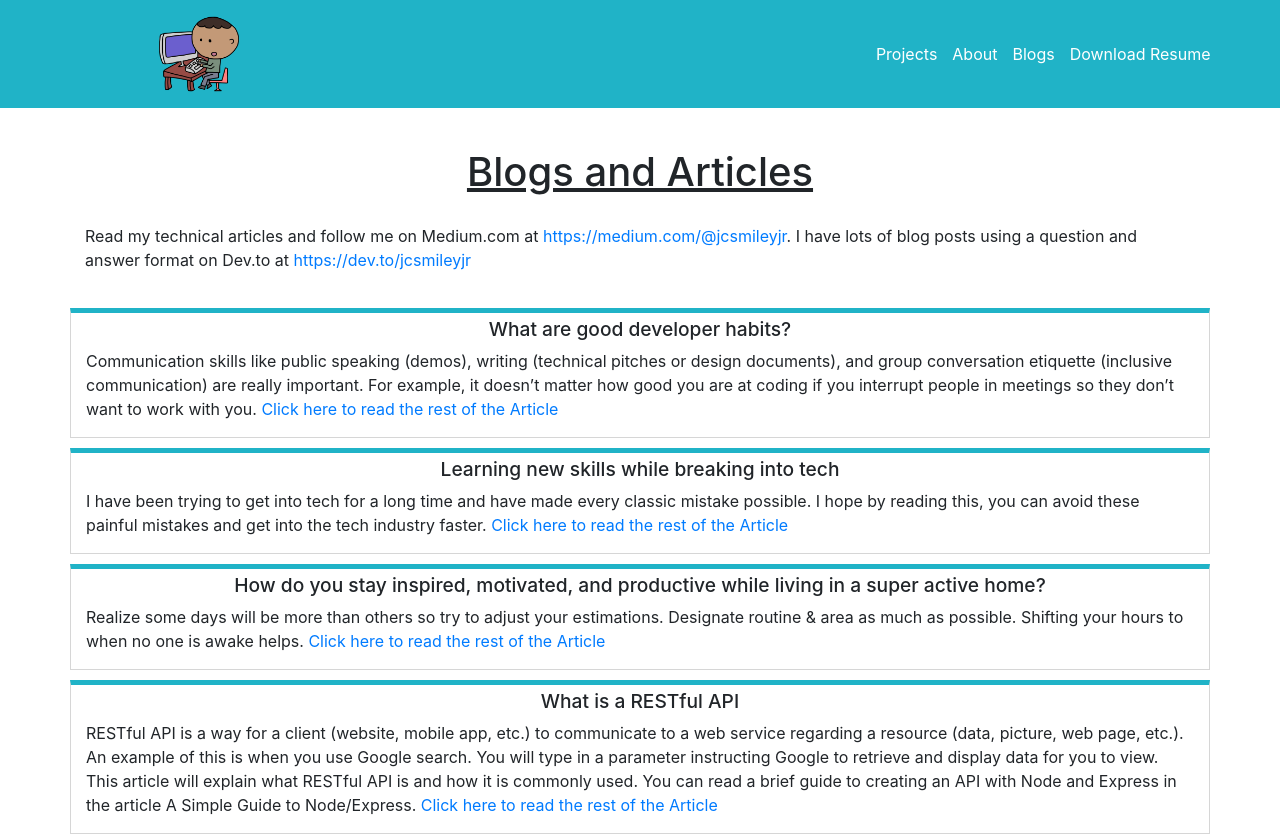
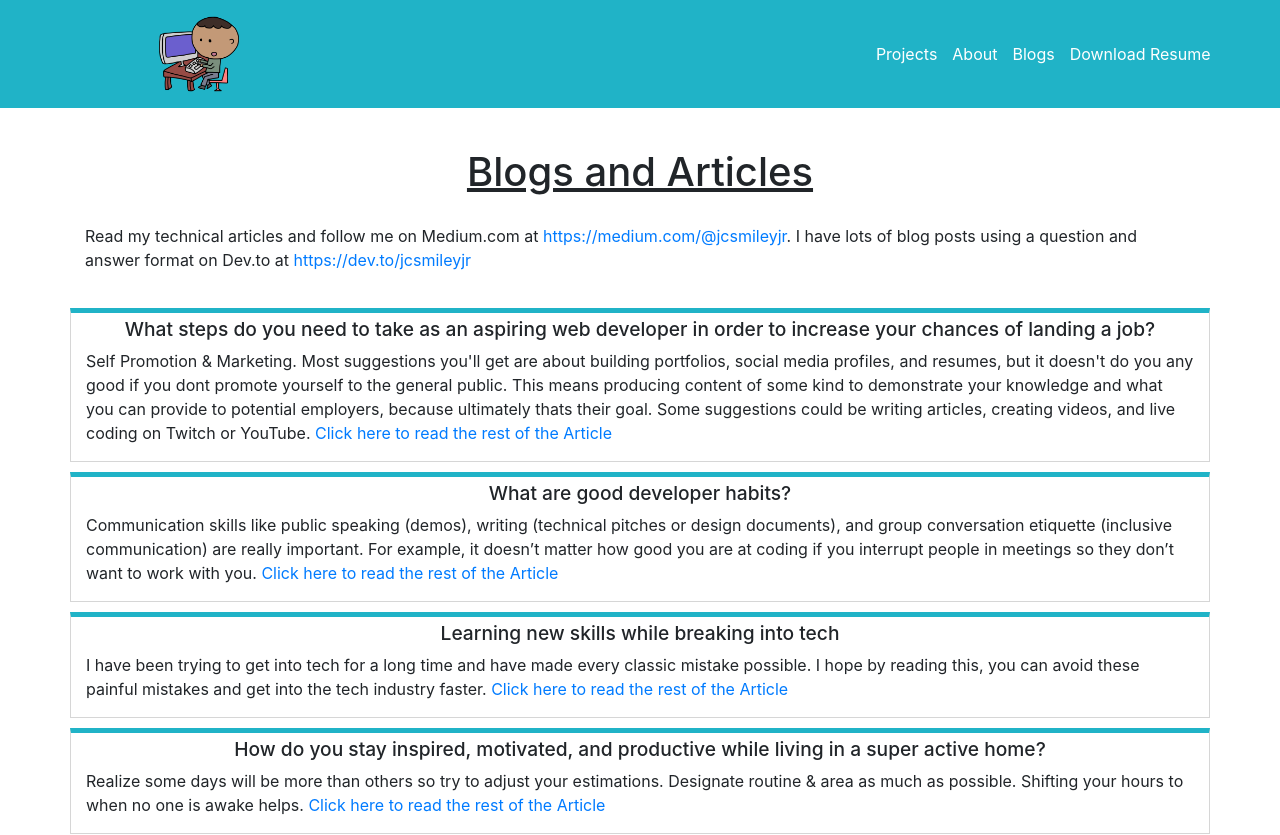
Before and after one commit to jcsmileyjr/Portfolio-v3, a React (Create React App) app in the folder portfolio/: page /blog in a window 1280 px wide. Shown: the top 835 px of the page. Built offline with nearby package versions, Linux system fonts and the light colour scheme.

Commit message:
Added new blog post
What steps do you need to take as an aspiring web developer in order to increase your chances of landing a job?

```diff
--- a/portfolio/src/data/blogPosts.js
+++ b/portfolio/src/data/blogPosts.js
@@ -1,4 +1,9 @@
 const post = [
+    {
+        title:"What steps do you need to take as an aspiring web developer in order to increase your chances of landing a job?",
+        content:"Self Promotion & Marketing. Most suggestions you'll get are about building portfolios, social media profiles, and resumes, but it doesn't do you any good if you dont promote yourself to the general public. This means producing content of some kind to demonstrate your knowledge and what you can provide to potential employers, because ultimately thats their goal. Some suggestions could be writing articles, creating videos, and live coding on Twitch or YouTube.",
+        link:"https://dev.to/jcsmileyjr/what-steps-do-you-need-to-take-as-an-aspiring-web-developer-in-order-to-increase-your-chances-of-landing-a-job-3ih5",
+    },
     {
         title:"What are good developer habits?",
         content:"Communication skills like public speaking (demos), writing (technical pitches or design documents), and group conversation etiquette (inclusive communication) are really important. For example, it doesn’t matter how good you are at coding if you interrupt people in meetings so they don’t want to work with you.",
```
